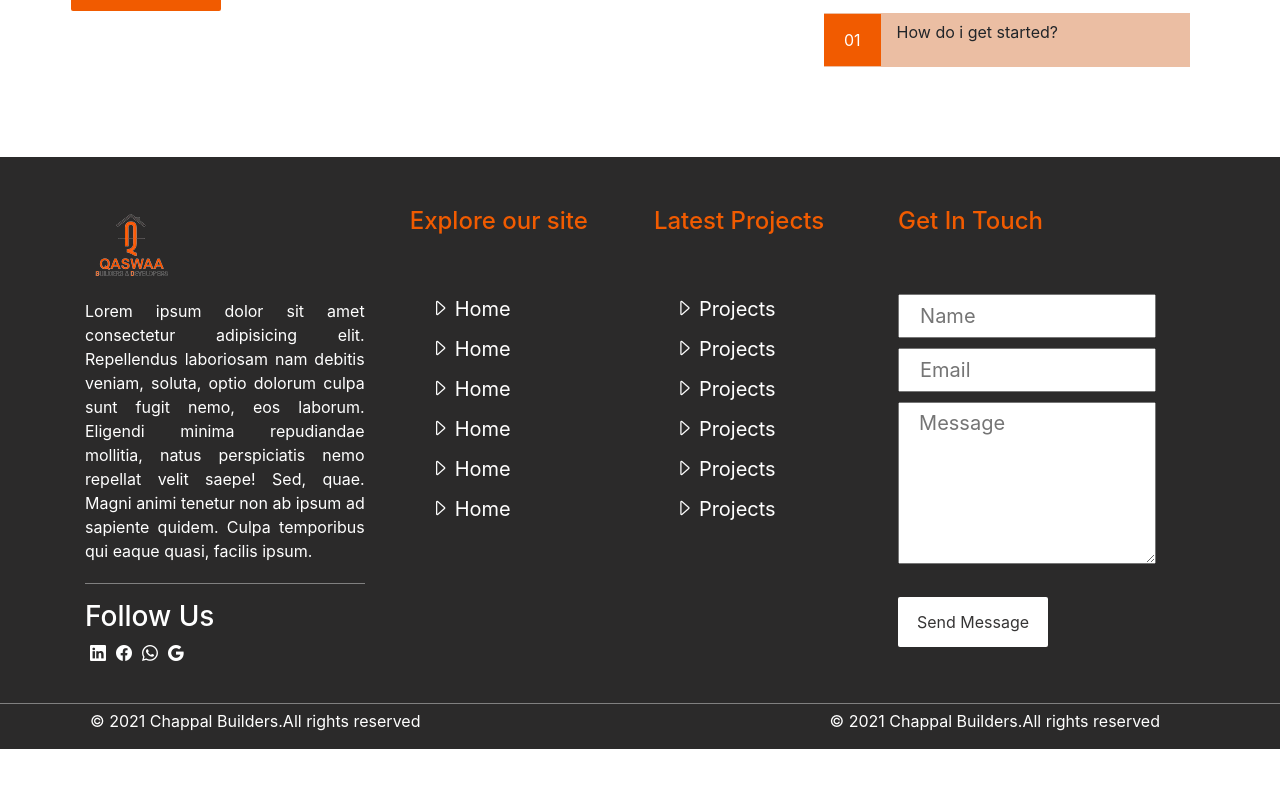
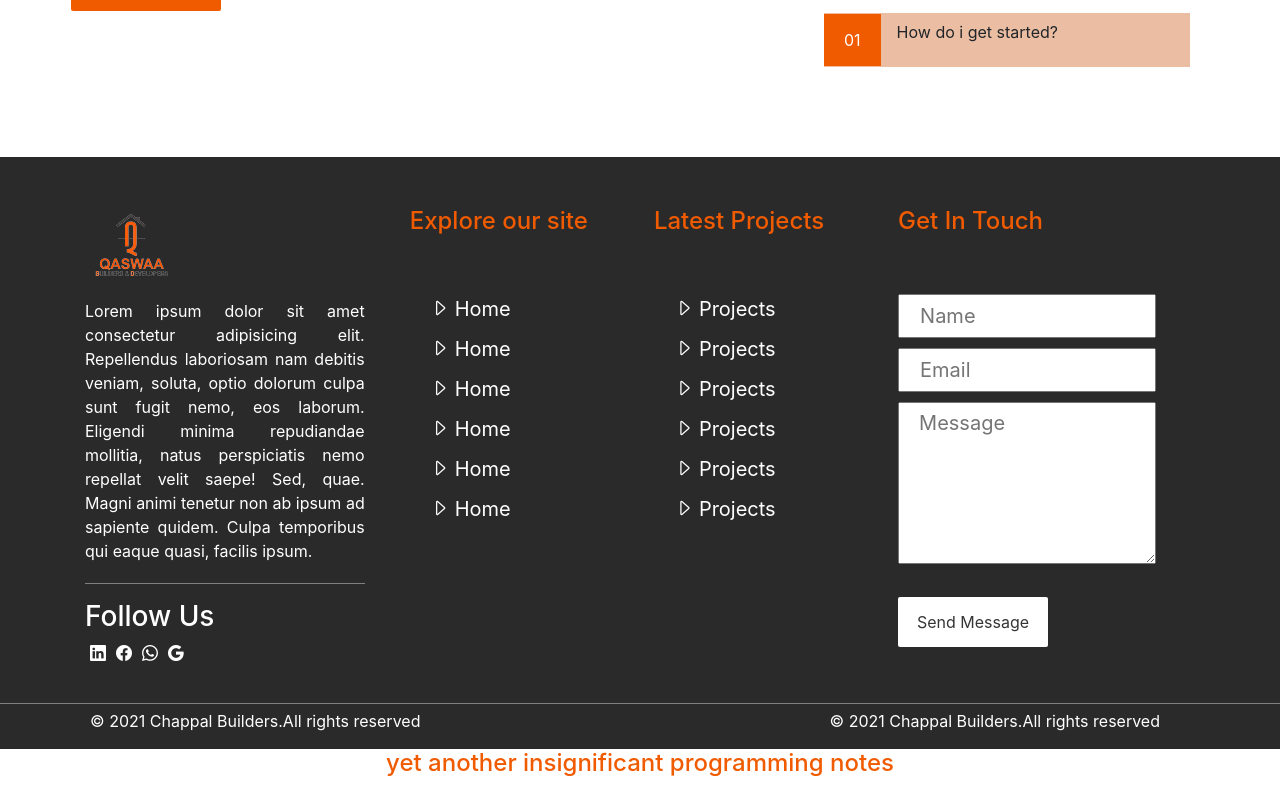
Before and after one commit to WaleeedSiddique/bulding.RA, a plain HTML site: page building-side.html in a window 1280 px wide. Shown: the part 3089-3874 px from the top of the page. Before the commit the page ends 3838 px from the top, so only its background shows below. Drawn offline with nearby package versions, Linux system fonts and the light colour scheme.

Commit message:
file updated

```diff
--- a/building-side.html
+++ b/building-side.html
@@ -276,6 +276,7 @@
     <p>&copy; 2021 Chappal Builders.All rights reserved</p>
     <p>&copy; 2021 Chappal Builders.All rights reserved</p>
   </div>
+  <h4 style="text-align: center;">yet another insignificant programming notes</h4>
 
 <script src="building-side.js"></script>
 </body>
```
